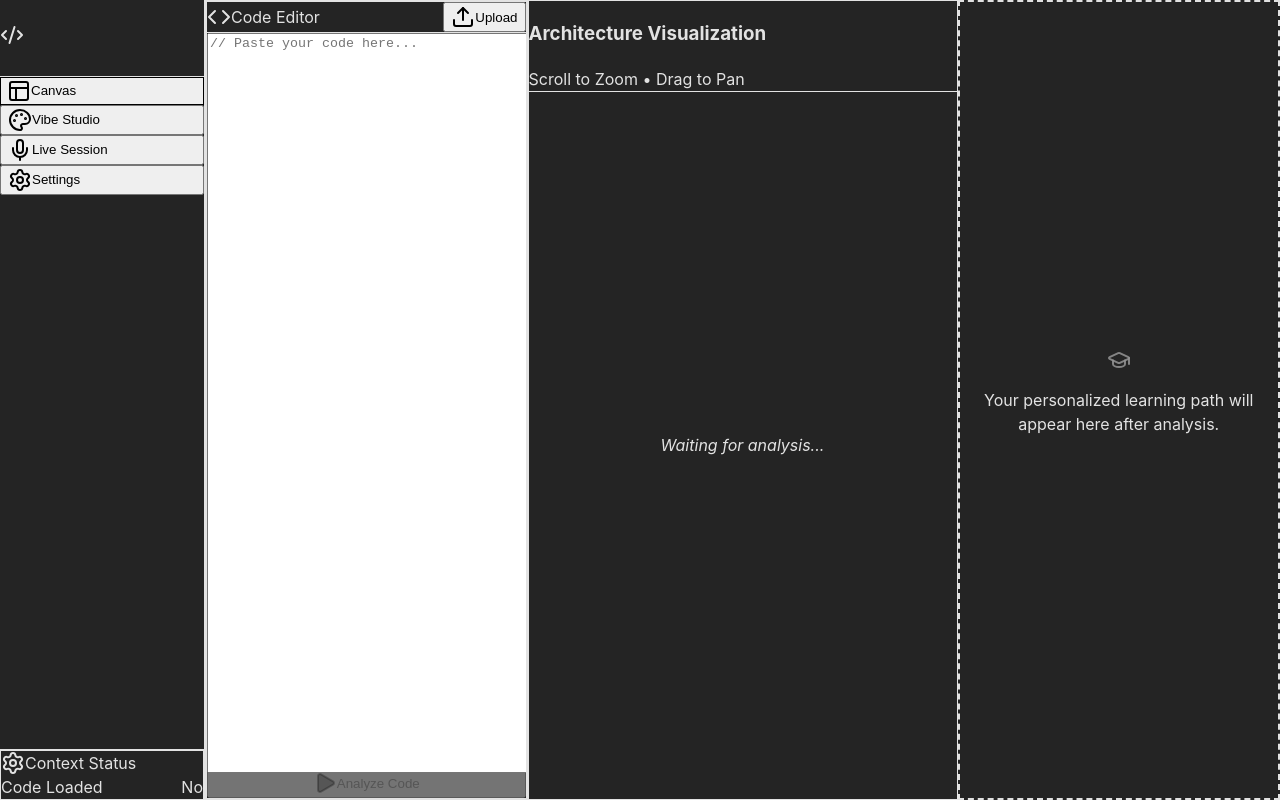
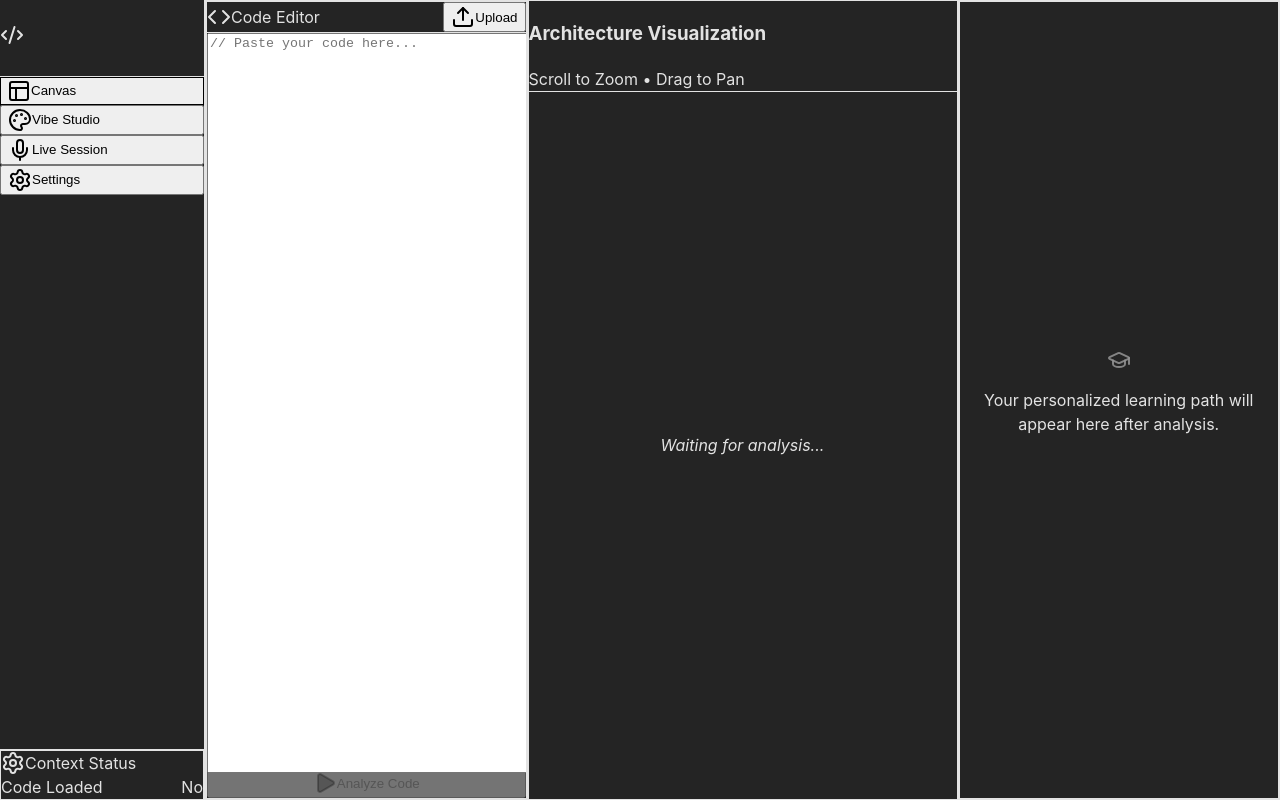
Before and after one commit to Samurai493/CodeCanvasAI, a React (Vite) app in the folder code-canvas-app/: page / in a window 1280 px wide. Built offline with nearby package versions, Linux system fonts and the light colour scheme.

Commit message:
changed border color for learning path to match the other panels

```diff
--- a/code-canvas-app/src/components/LearningPath.tsx
+++ b/code-canvas-app/src/components/LearningPath.tsx
@@ -26,7 +26,7 @@ export const LearningPath: React.FC<LearningPathProps> = ({ data }) => {
   const [selectedAnswers, setSelectedAnswers] = useState<{[key: number]: number}>({});
 
   if (!data) return (
-    <div className="h-full flex flex-col items-center justify-center text-gray-500 p-8 text-center border-2 border-dashed border-gray-700 rounded-xl">
+    <div className="h-full flex flex-col items-center justify-center text-gray-500 p-8 text-center border-2 border-gray-700 rounded-xl">
         <GraduationCap className="w-12 h-12 mb-4 opacity-50" />
         <p>Your personalized learning path will appear here after analysis.</p>
     </div>
```
